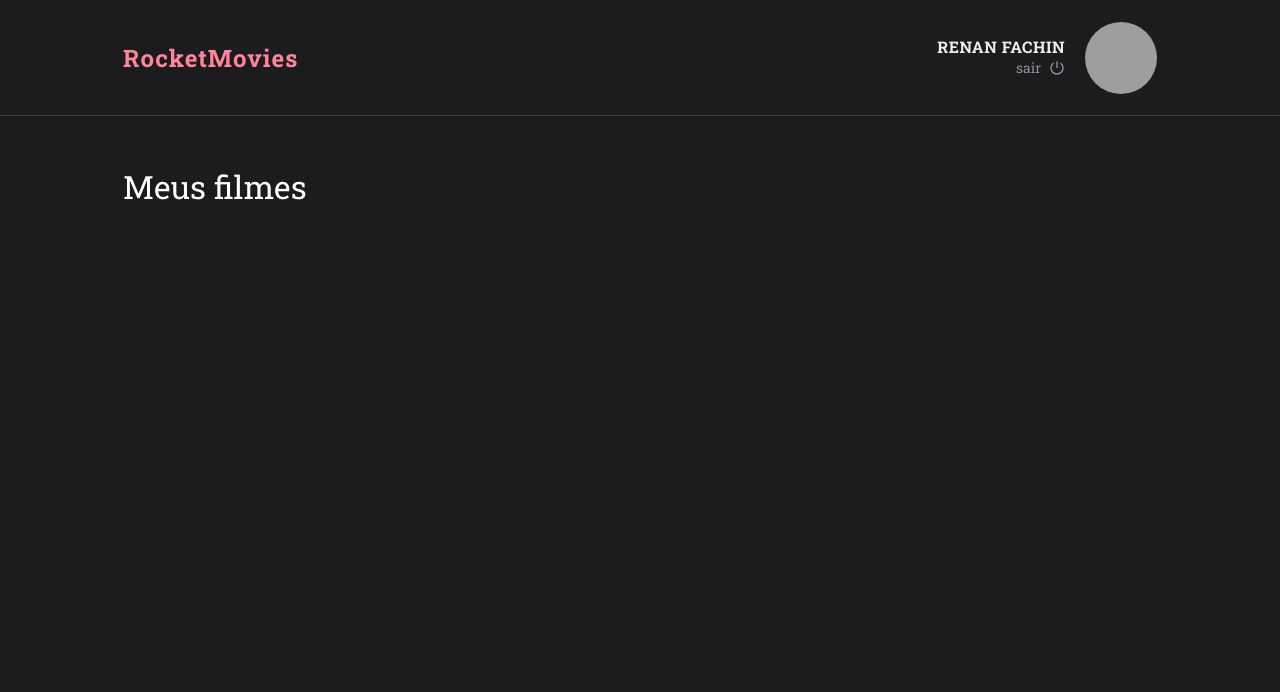
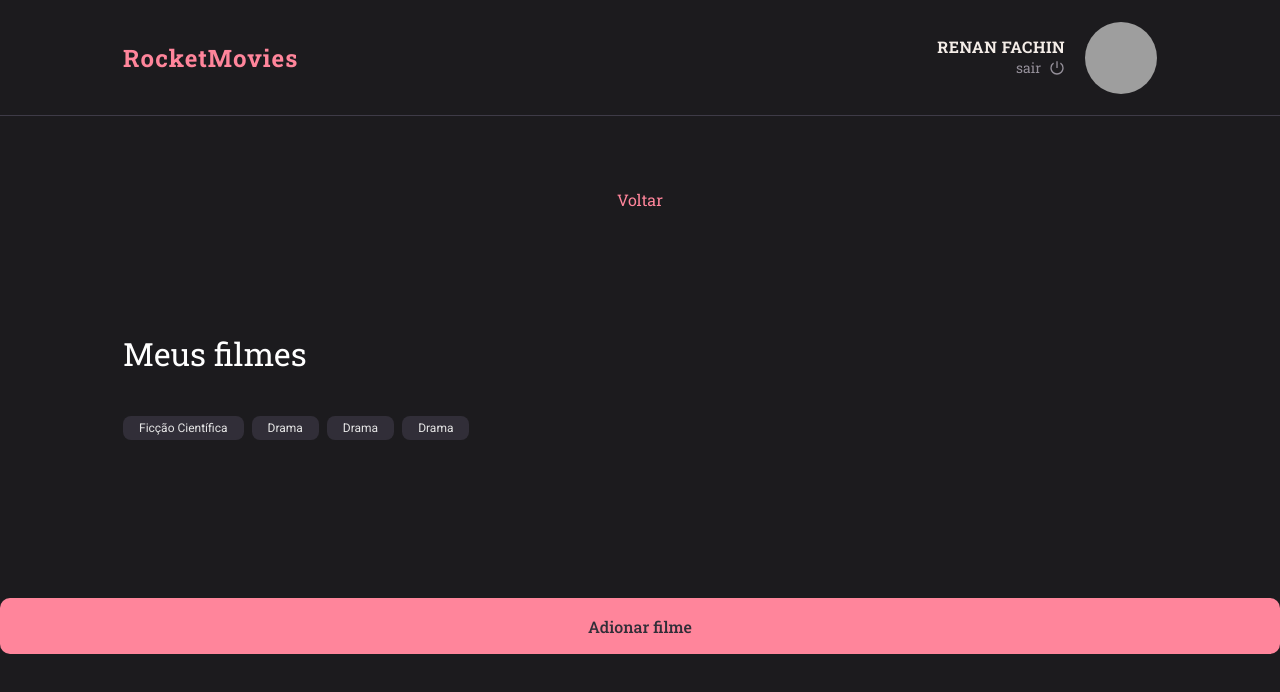
Before and after one commit to RenanFachin/RS_RocketMoviesFrontEnd, a React (Vite) app: page / in a window 1280 px wide. Shown: the top 692 px of the page. Built offline with nearby package versions, Linux system fonts and the light colour scheme; grey boxes are pictures that could not be loaded.

Commit message:
Criado componentes de TAG e ButtonText

```diff
--- a/src/Pages/Details/index.jsx
+++ b/src/Pages/Details/index.jsx
@@ -3,6 +3,9 @@ import { Container } from './styles'
 import { Button } from '../../components/Button' // importando o componente de button
 import { Header } from '../../components/Header' // importando o componente de Header
 import { Section } from '../../components/Section' // importando o componente de section
+import { Tag } from '../../components/Tag' // importando o componente de Tag
+import { ButtonText } from '../../components/ButtonText' // importando o componente de Tag
+
 
 export function Details (){
 
@@ -10,8 +13,21 @@ export function Details (){
         <Container>
             <Header />
 
+            <ButtonText title="Voltar" />
+
             <Section title="Meus filmes">
+            <Tag title="Ficção Científica" />
+            <Tag title="Drama" />
+            <Tag title="Drama" />
+            <Tag title="Drama" />
             </Section>
+
+
+
+            <div>
+            <Button title="Adionar filme"/>
+            </div>
+
 
 
         </Container>
--- /dev/null
+++ b/src/components/ButtonText/index.jsx
@@ -0,0 +1,9 @@
+import { Container } from './styles'
+
+export function ButtonText({title, ...rest}){
+    return(
+        <Container type="button" {...rest}>
+            {title}
+        </Container>
+    )
+}
--- /dev/null
+++ b/src/components/ButtonText/styles.js
@@ -0,0 +1,12 @@
+import styled from "styled-components";
+
+export const Container = styled.button`
+    background: none;
+    color: ${({theme}) => theme.COLORS.PINK};
+
+    font-size: 16px;
+    line-height: 21px;
+
+    border: none;
+
+`;
--- /dev/null
+++ b/src/components/Tag/index.jsx
@@ -0,0 +1,9 @@
+import { Container } from './styles'
+
+export function Tag({title}){
+    return(
+        <Container>
+            {title}
+        </Container>
+    )
+}
--- /dev/null
+++ b/src/components/Tag/styles.js
@@ -0,0 +1,13 @@
+import styled from "styled-components"
+
+export const Container = styled.span`
+    font-size: 12px;
+    padding: 5px 16px;
+    border-radius: 8px;
+    margin-right: 8px;
+
+    font-family: 'Roboto', sans-serif;
+    color: ${({theme})=>theme.COLORS.TEXT_TAGS};
+    background-color: ${({theme})=>theme.COLORS.BACKGROUND_COLOR_TAGS};
+
+`;
--- a/src/styles/global.js
+++ b/src/styles/global.js
@@ -20,6 +20,7 @@ export default createGlobalStyle`
         outline: none;
     }
 
+
     a{
         text-decoration: none;
     }
```
